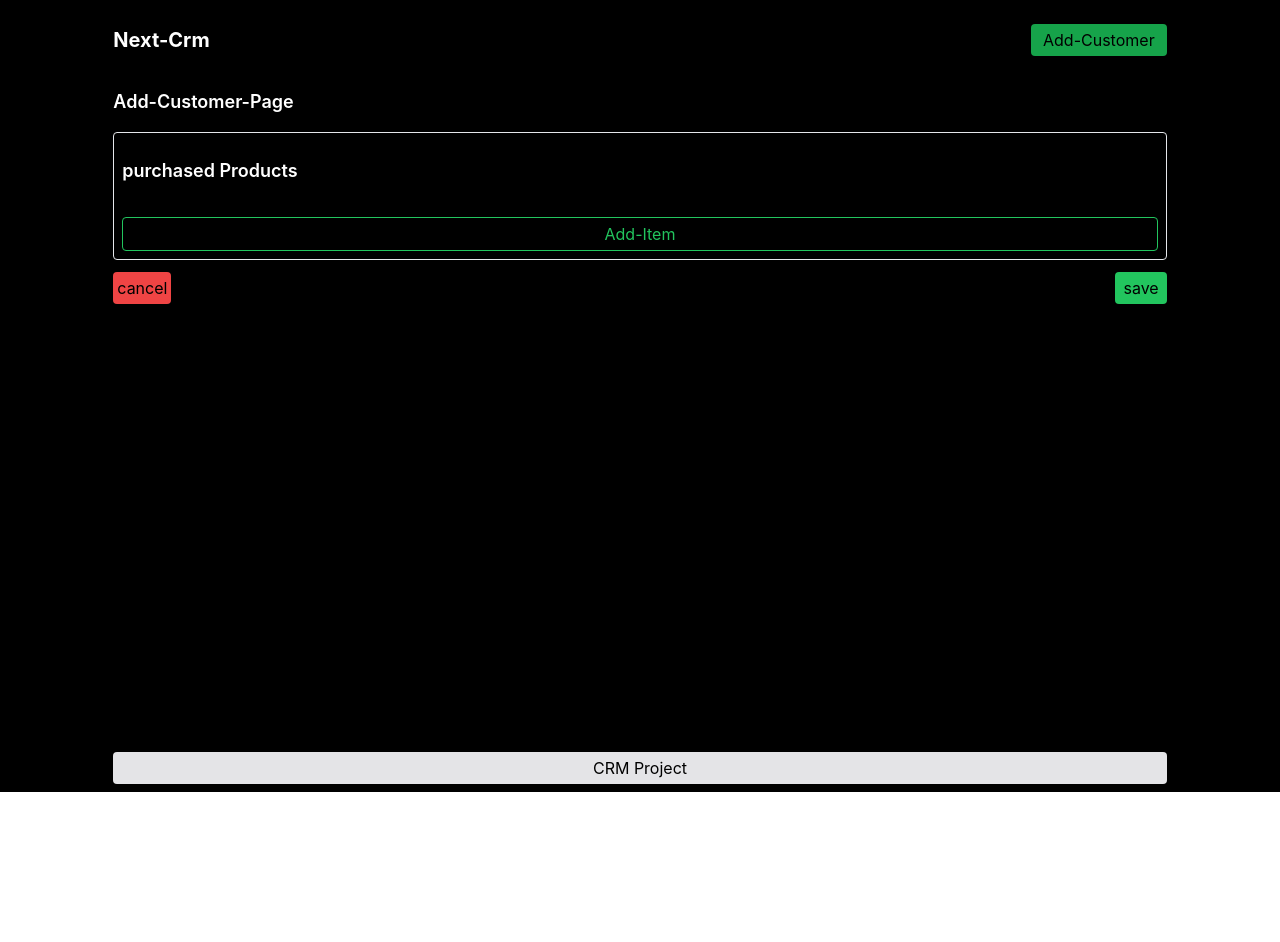
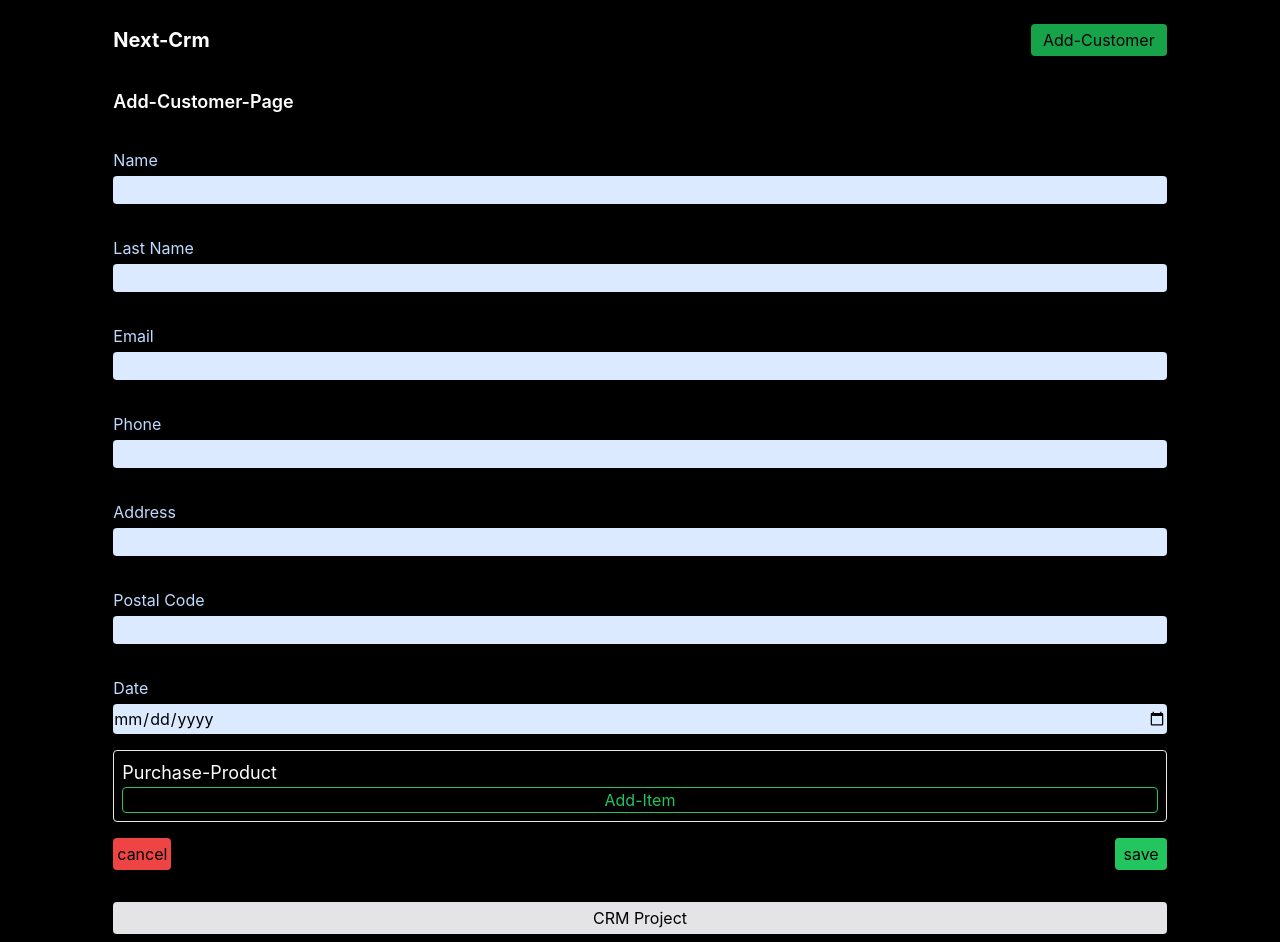
Before and after one commit to arshia788/Next-Crm, a Next.js app: page /add-customer in a window 1280 px wide. Before the commit the page ends 800 px from the top, so only its background shows below. Built offline with nearby package versions, Linux system fonts and the light colour scheme.

Commit message:
working on index pages

```diff
--- a/components/modules/Form.js
+++ b/components/modules/Form.js
@@ -3,9 +3,27 @@ import FormInput from './FromInput'
 import ItemList from './ItemList'
 
 function Form({form, setForm}) {
+
+  const changeHandler=(e)=>{
+    setForm({...form, [e.target.name]:e.target.value})
+  }
+
   return (
     <div>
-        {/* <FormInput /> */}
+        <FormInput name="name" label="Name" type="text" value={form.name} onChange={changeHandler}/>
+
+        <FormInput name="lastName" label="Last Name" type="text" value={form.lastName} onChange={changeHandler}/>
+
+        <FormInput name="email" label="Email" type="text" value={form.email} onChange={changeHandler}/>
+
+        <FormInput name="phone" label="Phone" type="tel" value={form.phone} onChange={changeHandler}/>
+
+        <FormInput name="address" label="Address" type="text" value={form.address} onChange={changeHandler}/>
+
+        <FormInput name="postalCode" label="Postal Code" type="text" value={form.postalCode} onChange={changeHandler}/>
+
+        <FormInput name="date" label="Date" type="date" value={form.date} onChange={changeHandler}/>
+
         <ItemList form={form} setForm={setForm}/>
     </div>
   )
--- a/components/modules/ItemList.js
+++ b/components/modules/ItemList.js
@@ -1,9 +1,9 @@
-import React from 'react'
-import FormInput from './FromInput'
+import React from 'react';
+import FormInput from '../modules/FromInput';
 
 export default function ItemList({ form, setForm }) {
 
-    const { products } = form
+    const { products } = form;
 
 
     const addHandler = () => {
@@ -14,75 +14,80 @@ export default function ItemList({ form, setForm }) {
     }
 
     const changeHandler = (e, index) => {
-        const { name, value } = e.target;
-        const newProducts = [...products];
-        newProducts[index][name] = value
-        setForm({ ...form, products: newProducts })
+        const {name, value}= e.target
+        const newProducts= [...products];
+        newProducts[index][name]= value
+        setForm({...form, products:newProducts})
     }
 
-    const deleteHandler = (index) => {
-        const newProducts = [...products];
+    const deleteHandler=(index)=>{
+        const newProducts= [...products];
         newProducts.splice(index, 1);
-        setForm({ ...form, products: newProducts })
+        setForm({...form, products:newProducts});
+
     }
 
-
-
     return (
-        <div className='border p-2 rounded'>
-            <h2
-                className='text-white mt-4  font-semibold text-lg'
-            >purchased Products</h2>
+        <div className='border my-4 rounded p-2'>
+            <h2 className='text-lg text-white'>Purchase-Product</h2>
 
             {
-                // ? omadi inja va on compoenent pain ro seda zadi
                 products.map((item, index) => <ProductItem key={index}
                     product={item}
                     changeHandler={(e) => changeHandler(e, index)}
                     deleteHandler={(index) => deleteHandler(index)}
-                />)
+                />
+                )
             }
 
-
-
             <button
-                onClick={addHandler}
-                className='border text-green-500 mt-8 p-1
-                 border-green-500 rounded w-full'
-            >Add-Item</button>
-
+                className='border
+            rounded
+            border-green-500 text-green-500 w-full text-center'
+                onClick={addHandler}>Add-Item</button>
         </div>
     )
 }
 
 
+
+
 function ProductItem({ product, changeHandler, deleteHandler }) {
     return (
-        <div className='my-4 border border-gray-400 rounded p-2'>
 
-            <FormInput name="name" label="Product Name" type="text"
+        <div className='border border-gray-400 my-2 p-1 rounded'>
+
+            <FormInput
+                name='name'
+                label="Product Name"
+                type="text"
                 value={product.name}
                 onChange={changeHandler}
             />
 
-            <div className='flex justify-between items-center my-8'>
-                <FormInput name="price" label="Price" type="text"
+            <div className='flex justify-between items-center mb-4'>
+                <FormInput
+                    name='price'
+                    label="Price"
+                    type="text"
                     value={product.price}
-                    onChange={changeHandler} />
-
-
-                <FormInput name="qty"
-                    label="Qty" type="text"
                     onChange={changeHandler}
-                    value={product.qty} />
+                />
+                <FormInput
+                    name='qty'
+                    label="Qty"
+                    type="text"
+                    value={product.qty}
+                    onChange={changeHandler}
+                />
             </div>
 
             <button
-                onClick={deleteHandler}
-                className='border text-red-500 p-1
-                            border-red-500 rounded w-full '
-            >Remove</button>
-
+                className='border
+            rounded
+            border-red-500 text-red-500 w-full text-center'
+                onChange={deleteHandler}
+            >remove</button>
         </div>
     )
 }
--- a/components/templates/AddCustomerPage.js
+++ b/components/templates/AddCustomerPage.js
@@ -1,4 +1,4 @@
-import React, { useState } from 'react'
+import React, { useEffect, useState } from 'react'
 import Form from '../modules/Form'
 import { useRouter } from 'next/router'
 
@@ -6,6 +6,9 @@ import { ToastContainer, toast } from 'react-toastify';
 import 'react-toastify/dist/ReactToastify.css';
 
 export default function AddCustomerPage() {
+
+
+    const [check, setCheck]= useState(false)
 
     const [form, setForm] = useState({
         name: '',
@@ -18,23 +21,47 @@ export default function AddCustomerPage() {
         products: [],
     })
 
-    const router= useRouter();
+    const router = useRouter();
+
+
+    const timerPush = () => {
+        setTimeout(() => {
+            router.push('/')
+        }, 5000)
+    }
+
+    useEffect(() => {
+        return () => clearTimeout(timerPush)
+    }, [check] )
 
     const saveHandler = async () => {
-        const res= await fetch ('/api/customer',{
-            method:"POST",
-            body:JSON.stringify({data:form}),
-            headers:{"Content-Type":"application/json"}
+        const res = await fetch('/api/customer', {
+            method: "POST",
+            body: JSON.stringify({ data: form }),
+            headers: { "Content-Type": "application/json" }
         })
-        const data= await res.json();
+
+        const data = await res.json();
         console.log(data);
+        const { message } = data
 
-        if(data.status === "success"){
-            toast.success("User created",{
-                position:'top-right',
-                theme:"colored"
+        if (data.status === "success") {
+            setCheck(true)
+            timerPush()
+
+            toast.success(message, {
+                position: 'top-right',
+                autoClose: 5000,
+                theme: 'colored'
             })
-            router.push('/')
+
+
+
+        } else if (data.status === 'failed') {
+            toast.error(message, {
+                position: 'top-right',
+                theme: "colored"
+            })
         }
     }
 
@@ -50,6 +77,7 @@ export default function AddCustomerPage() {
             products: [],
         })
         router.push('/')
+
     }
 
     return (
@@ -69,9 +97,8 @@ export default function AddCustomerPage() {
                     className='rounded  bg-green-500  py-1 px-2'
                 >save</button>
             </div>
+            <ToastContainer />
 
-
-            <ToastContainer />
 
         </div>
     )
--- /dev/null
+++ b/components/templates/HomePage.js
@@ -0,0 +1,7 @@
+import React from 'react'
+
+export default function HomePage({data}) {
+  return (
+    <div>HomePage</div>
+  )
+}
--- a/pages/index.js
+++ b/pages/index.js
@@ -1,9 +1,33 @@
-import React from 'react'
+import connectDB from '../utils/connectDB';
+import Customer from '../models/Customer';
+import HomePage from '../components/templates/HomePage';
 
-function index() {
+function index({ data }) {
   return (
-    <div>index</div>
+    <div>
+      <h1 className=' mt-16 text-xl font-bold text-green-500'>Our-Customers</h1>
+
+      <HomePage data={data}/>
+    </div>
   )
 }
 
-export default index
+export default index;
+
+
+// baray in SSR kardi chon dar lahzeh ehtemal dareh karbari ezafeh beshe
+export async function getServerSideProps() {
+
+  try {
+    await connectDB()
+    const customer = await Customer.find()
+    return {
+      props: { data: JSON.parse(JSON.stringify(customer)) }
+    }
+
+  } catch (err) {
+    return {
+      notFound: true
+    }
+  }
+}
```
Also changed, not shown: pages/add-customer/index.js (+9 -2 lines).
